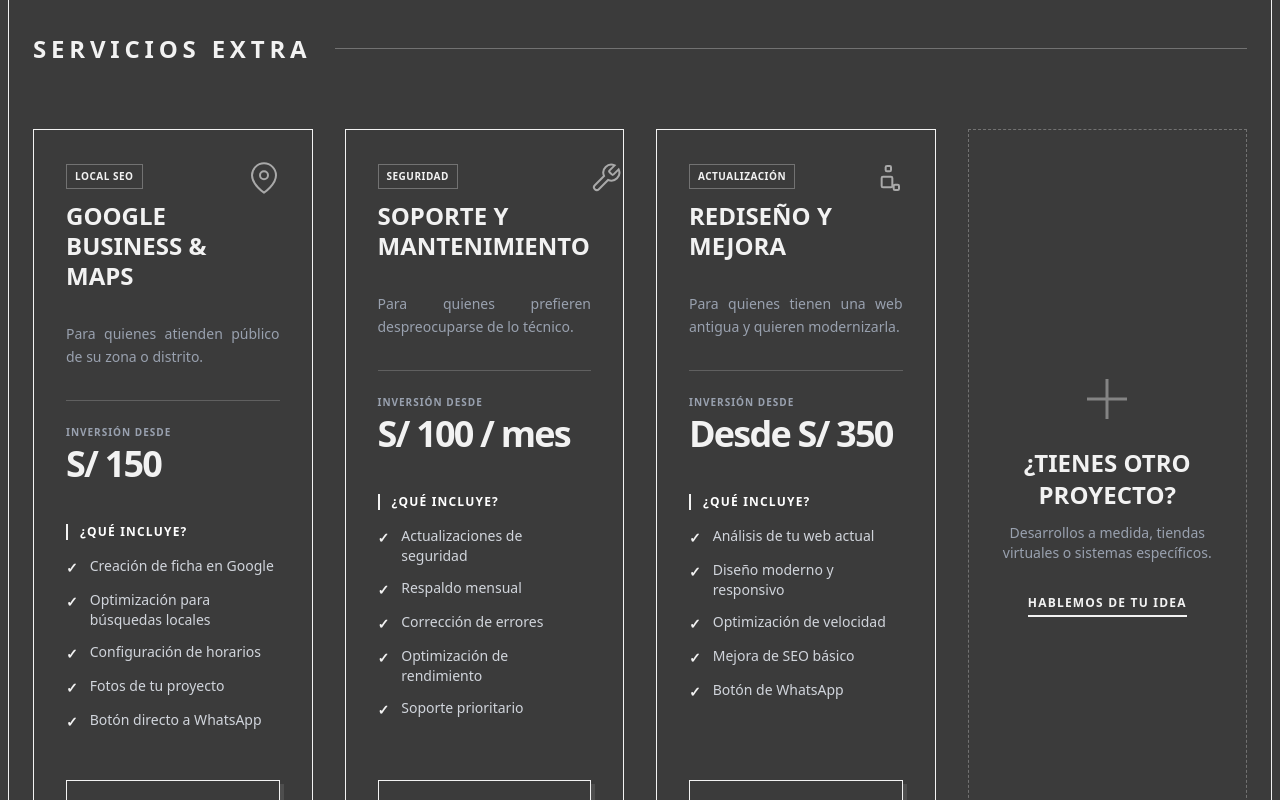
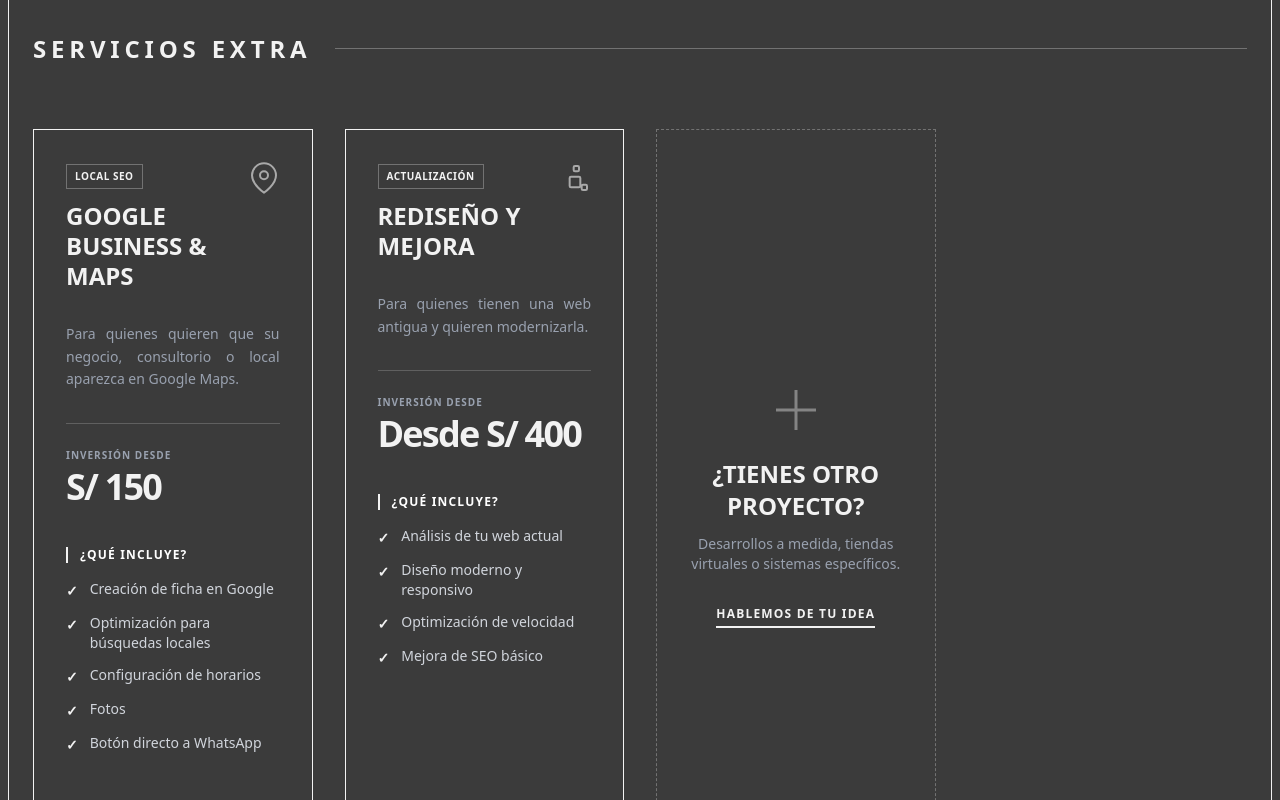
Before and after one commit to jepcec/cusco-web-studio, a Next.js app: page / in a window 1280 px wide. Shown: the part 2080-2880 px from the top of the page. Built offline with nearby package versions, Linux system fonts and the light colour scheme.

Commit message:
mejora section services

```diff
--- a/app/components/Services.tsx
+++ b/app/components/Services.tsx
@@ -88,7 +88,7 @@ includes: [
       id: "google-maps",
       name: "Google Business & Maps",
       badge: "Local SEO",
-      description: "Para quienes atienden público de su zona o distrito.",
+      description: "Para quienes quieren que su negocio, consultorio o local aparezca en Google Maps.",
       price: "S/ 150",
       icon: (
         <svg viewBox="0 0 24 24" fill="none" stroke="currentColor" strokeWidth="1.5" className="w-8 h-8 text-modline">
@@ -100,35 +100,16 @@ includes: [
         "Creación de ficha en Google",
         "Optimización para búsquedas locales",
         "Configuración de horarios",
-        "Fotos de tu proyecto",
+        "Fotos",
         "Botón directo a WhatsApp"
       ]
     },
-    {
-        id: "mantenimiento",
-        name: "Soporte y Mantenimiento",
-        badge: "Seguridad",
-        description: "Para quienes prefieren despreocuparse de lo técnico.",
-        price: "S/ 100 / mes",
-        icon: (
-          <svg viewBox="0 0 24 24" fill="none" stroke="currentColor" strokeWidth="1.5" className="w-8 h-8 text-modline">
-            <path d="M14.7 6.3a1 1 0 0 0 0 1.4l1.6 1.6a1 1 0 0 0 1.4 0l3.77-3.77a6 6 0 0 1-7.94 7.94l-6.91 6.91a2.12 2.12 0 0 1-3-3l6.91-6.91a6 6 0 0 1 7.94-7.94l-3.76 3.76z" />
-          </svg>
-        ),
-        includes: [
-          "Actualizaciones de seguridad",
-          "Respaldo mensual",
-          "Corrección de errores",
-          "Optimización de rendimiento",
-          "Soporte prioritario"
-        ]
-      },
       {
         id: "redisenio",
         name: "Rediseño y Mejora",
         badge: "Actualización",
         description: "Para quienes tienen una web antigua y quieren modernizarla.",
-        price: "Desde S/ 350",
+        price: "Desde S/ 400",
         icon: (
           <svg viewBox="0 0 24 24" fill="none" stroke="currentColor" strokeWidth="1.5" className="w-8 h-8 text-modline">
             <path d="M11 4a1 1 0 011-1h2a1 1 0 011 1v2a1 1 0 01-1 1h-2a1 1 0 01-1-1V4z" />
@@ -141,7 +122,6 @@ includes: [
           "Diseño moderno y responsivo",
           "Optimización de velocidad",
           "Mejora de SEO básico",
-          "Botón de WhatsApp"
         ]
       }
   ];
```
